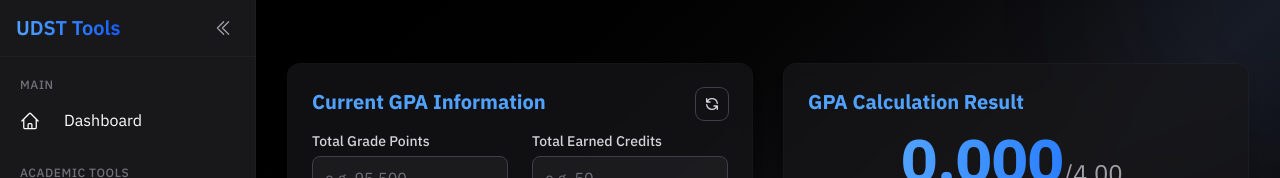
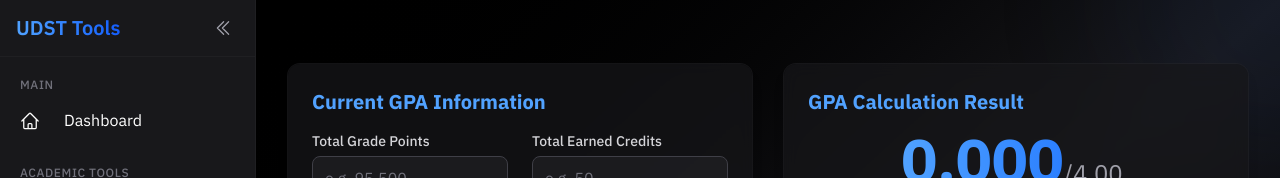
Before and after one commit to Ahmkwj/UDST-Tools, a React (Vite) app: page /en/gpa-calculator in a window 1280 px wide. Shown: the top 178 px of the page. Built offline with nearby package versions, Linux system fonts and the light colour scheme.

Commit message:
remove reset

```diff
--- a/public/index.tsx
+++ b/public/index.tsx
@@ -1,6 +1,10 @@
 import * as React from "react";
+import { useLocale } from "../src/context/LanguageContext";
 
 const Home: React.FC = () => {
+  const locale = useLocale();
+  const isRTL = locale === "ar";
+
   return (
     <div className="relative h-full w-full flex flex-col items-center justify-center bg-gradient-to-br from-black via-zinc-900 to-black text-white">
       {/* Background decoration */}
@@ -10,15 +14,15 @@ const Home: React.FC = () => {
       </div>
 
       {/* Main content */}
-      <div className="relative z-10 max-w-3xl w-full text-center px-4 md:px-6 py-8 md:py-12 space-y-8">
+      <div className={`relative z-10 max-w-3xl w-full text-center px-4 md:px-6 py-8 md:py-12 space-y-8 ${isRTL ? "rtl" : ""}`}>
         {/* Title */}
         <div className="space-y-4">
           <h1 className="text-4xl sm:text-5xl md:text-6xl font-bold tracking-tight bg-gradient-to-r from-blue-400 via-blue-500 to-blue-400 bg-clip-text text-transparent">
-            UDST Tools
+            {locale === "ar" ? "أدوات UDST" : "UDST Tools"}
           </h1>
           <div className="h-1 w-16 md:w-24 mx-auto bg-gradient-to-r from-blue-500 to-blue-600"></div>
           <p className="text-lg md:text-xl text-zinc-300">
-            Academic Tools for Students
+            {locale === "ar" ? "أدوات أكاديمية للطلاب" : "Academic Tools for Students"}
           </p>
         </div>
 
@@ -28,37 +32,53 @@ const Home: React.FC = () => {
             href="/gpa-calculator"
             className="p-4 rounded-xl backdrop-blur-sm bg-zinc-900/70 ring-1 ring-zinc-800/50 hover:ring-blue-500/50 transition-all group"
           >
-            <h2 className="font-medium text-white mb-1">GPA Calculator</h2>
+            <h2 className="font-medium text-white mb-1">
+              {locale === "ar" ? "حاسبة المعدل" : "GPA Calculator"}
+            </h2>
             <p className="text-sm text-zinc-400">
-              Track your academic progress
+              {locale === "ar" ? "تتبع تقدمك الأكاديمي" : "Track your academic progress"}
             </p>
           </a>
           <a
             href="/grade-calculator"
             className="p-4 rounded-xl backdrop-blur-sm bg-zinc-900/70 ring-1 ring-zinc-800/50 hover:ring-blue-500/50 transition-all group"
           >
-            <h2 className="font-medium text-white mb-1">Grade Calculator</h2>
-            <p className="text-sm text-zinc-400">Plan your course grades</p>
+            <h2 className="font-medium text-white mb-1">
+              {locale === "ar" ? "حاسبة الدرجات" : "Grade Calculator"}
+            </h2>
+            <p className="text-sm text-zinc-400">
+              {locale === "ar" ? "خطط لدرجات موادك" : "Plan your course grades"}
+            </p>
           </a>
           <a
             href="/attendance-calculator"
             className="p-4 rounded-xl backdrop-blur-sm bg-zinc-900/70 ring-1 ring-zinc-800/50 hover:ring-blue-500/50 transition-all group"
           >
-            <h2 className="font-medium text-white mb-1">Attendance</h2>
-            <p className="text-sm text-zinc-400">Monitor class attendance</p>
+            <h2 className="font-medium text-white mb-1">
+              {locale === "ar" ? "حاسبة الحضور" : "Attendance"}
+            </h2>
+            <p className="text-sm text-zinc-400">
+              {locale === "ar" ? "تتبع حضور محاضراتك" : "Monitor class attendance"}
+            </p>
           </a>
           <a
             href="/schedule-maker"
             className="p-4 rounded-xl backdrop-blur-sm bg-zinc-900/70 ring-1 ring-zinc-800/50 hover:ring-blue-500/50 transition-all group"
           >
-            <h2 className="font-medium text-white mb-1">Schedule</h2>
-            <p className="text-sm text-zinc-400">Create your timetable</p>
+            <h2 className="font-medium text-white mb-1">
+              {locale === "ar" ? "منظم الجدول" : "Schedule"}
+            </h2>
+            <p className="text-sm text-zinc-400">
+              {locale === "ar" ? "أنشئ جدولك الدراسي" : "Create your timetable"}
+            </p>
           </a>
         </div>
 
         {/* Disclaimer */}
         <p className="text-sm text-zinc-400 max-w-lg mx-auto">
-          An independent student project, not affiliated with UDST
+          {locale === "ar"
+            ? "مشروع طلابي مستقل، غير مرتبط بجامعة الدوحة للعلوم والتكنولوجيا"
+            : "An independent student project, not affiliated with UDST"}
         </p>
       </div>
     </div>
--- a/src/pages/AttendanceCalculator.tsx
+++ b/src/pages/AttendanceCalculator.tsx
@@ -2,7 +2,6 @@ import { useState, useEffect } from "react";
 import Input from "../components/ui/Input";
 import Select from "../components/ui/Select";
 import Card from "../components/ui/Card";
-import Button from "../components/ui/Button";
 import Footer from "../components/ui/Footer";
 import { useLocale } from "../context/LanguageContext";
 
@@ -103,13 +102,6 @@ export default function AttendanceCalculator() {
     setNewAbsenteeismPercentage(calculatedPercentage);
   };
 
-  const resetForm = () => {
-    setAbsenteeismPercentage("");
-    setWeeksInSemester("14");
-    setClassesPerWeek(0);
-    setClassInfos([]);
-    setNewAbsenteeismPercentage(0);
-  };
 
   const handleCustomInput = (index: number) => {
     const updatedClassInfos = [...classInfos];
@@ -138,35 +130,6 @@ export default function AttendanceCalculator() {
                 }
                 className="relative"
               >
-                <div className="absolute top-6 right-6">
-                  <Button
-                    variant="outline"
-                    size="sm"
-                    className="!p-2"
-                    onClick={resetForm}
-                    aria-label={
-                      locale === "ar"
-                        ? "إعادة تعيين الحاسبة"
-                        : "Reset calculator"
-                    }
-                  >
-                    <svg
-                      xmlns="http://www.w3.org/2000/svg"
-                      className="h-4 w-4"
-                      fill="none"
-                      viewBox="0 0 24 24"
-                      stroke="currentColor"
-                    >
-                      <path
-                        strokeLinecap="round"
-                        strokeLinejoin="round"
-                        strokeWidth={2}
-                        d="M4 4v5h.582m15.356 2A8.001 8.001 0 004.582 9m0 0H9m11 11v-5h-.581m0 0a8.003 8.003 0 01-15.357-2m15.357 2H15"
-                      />
-                    </svg>
-                  </Button>
-                </div>
-
                 <form className="space-y-6">
                   <div className="grid grid-cols-1 sm:grid-cols-2 gap-3 sm:gap-6">
                     <Input
--- a/src/pages/GPACalculator.tsx
+++ b/src/pages/GPACalculator.tsx
@@ -183,17 +183,6 @@ export default function GPACalculator() {
     setNewTotalCredits(newTC);
   };
 
-  const resetForm = () => {
-    setTotalGradePoints("");
-    setTotalCredits("");
-    setNumberOfCourses(0);
-    setCourses([]);
-    setNewCumulativeGPA(0);
-    setPreviousCumulativeGPA(0);
-    setNewTotalGradePoints(0);
-    setNewTotalCredits(0);
-  };
-
   const refreshScenarios = () => {
     // Validate inputs before calculating scenarios
     const currentGPA = newCumulativeGPA || 0;
@@ -370,35 +359,6 @@ export default function GPACalculator() {
                 }
                 className="relative"
               >
-                <div className="absolute top-6 right-6">
-                  <Button
-                    variant="outline"
-                    size="sm"
-                    className="!p-2"
-                    onClick={resetForm}
-                    aria-label={
-                      locale === "ar"
-                        ? "إعادة تعيين الحاسبة"
-                        : "Reset calculator"
-                    }
-                  >
-                    <svg
-                      xmlns="http://www.w3.org/2000/svg"
-                      className="h-4 w-4"
-                      fill="none"
-                      viewBox="0 0 24 24"
-                      stroke="currentColor"
-                    >
-                      <path
-                        strokeLinecap="round"
-                        strokeLinejoin="round"
-                        strokeWidth={2}
-                        d="M4 4v5h.582m15.356 2A8.001 8.001 0 004.582 9m0 0H9m11 11v-5h-.581m0 0a8.003 8.003 0 01-15.357-2m15.357 2H15"
-                      />
-                    </svg>
-                  </Button>
-                </div>
-
                 <form className="space-y-6">
                   <div className="grid grid-cols-1 sm:grid-cols-2 gap-3 sm:gap-6">
                     <Input
```
